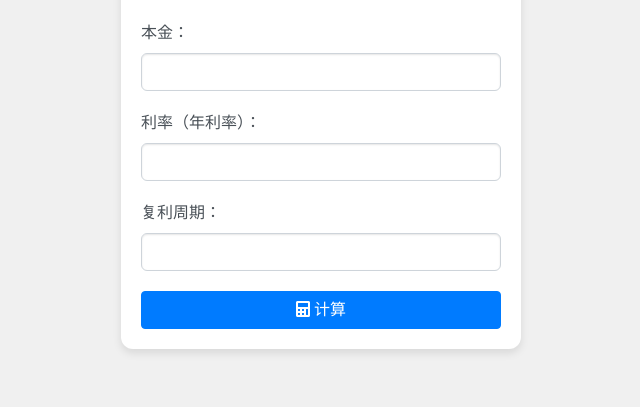
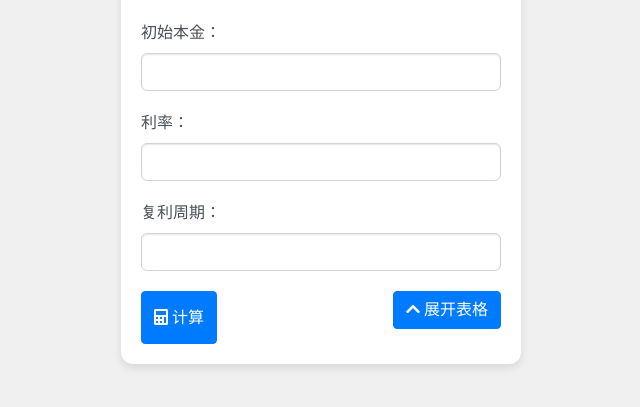
Before and after one commit to RyanZeDev/fulicalc, a plain HTML site: page index.html in a window 1280 px wide. Shown: the part 91-498 px from the top of the page, without its empty margins (319-959 px from the left). Drawn offline with nearby package versions, Linux system fonts and the light colour scheme; a small style sheet from the web is missing.

Commit message:
Update index.html

```diff
--- a/index.html
+++ b/index.html
@@ -77,20 +77,26 @@
       padding: 10px;
       color: #155724;
     }
+
+    /* 新增样式 */
+    #toggleTableBtn {
+      margin-bottom: 15px;
+    }
   </style>
 </head>
 <body>
 
 <div id="calculator">
   <h1 class="mb-4 text-center text-primary">在线复利计算器</h1>
+
   <form id="compoundForm">
     <div class="form-group">
-      <label for="principal">本金：</label>
+      <label for="principal">初始本金：</label>
       <input type="number" class="form-control" id="principal" required>
     </div>
 
     <div class="form-group">
-      <label for="interestRate">利率（年利率）：</label>
+      <label for="interestRate">利率：</label>
       <input type="number" class="form-control" id="interestRate" step="0.01" required>
     </div>
 
@@ -99,16 +105,23 @@
       <input type="number" class="form-control" id="compoundingPeriods" required>
     </div>
 
-    <button type="button" class="btn btn-primary btn-block" onclick="calculateCompoundInterest()">
-      <i class="fas fa-calculator"></i> 计算
-    </button>
+    <div class="d-flex justify-content-between">
+      <button type="button" class="btn btn-primary" onclick="calculateCompoundInterest()">
+        <i class="fas fa-calculator"></i> 计算
+      </button>
+
+      <!-- 修改按钮 -->
+      <button type="button" class="btn btn-primary" id="toggleTableBtn" onclick="toggleTable()">
+        <i class="fas fa-chevron-up"></i> 展开表格
+      </button>
+    </div>
   </form>
 
   <table id="resultTable" class="table mt-4" style="display: none;">
     <thead>
       <tr>
         <th>周期</th>
-        <th>本金</th>
+        <th>本息合计</th>
         <th>利息</th>
         <th>总额</th>
       </tr>
@@ -148,7 +161,7 @@
       let cell4 = row.insertCell(3);
 
       cell1.textContent = i;
-      cell2.textContent = principal.toFixed(2);
+      cell2.textContent = totalAmount.toFixed(2);
       cell3.textContent = interest.toFixed(2);
       cell4.textContent = totalAmount.toFixed(2);
     }
@@ -159,6 +172,20 @@
     document.getElementById('finalResult').style.display = 'block';
     document.getElementById('finalAmount').textContent = totalAmount.toFixed(2);
   }
+
+  // 修改函数
+  function toggleTable() {
+    let table = document.getElementById('resultTable');
+    let btn = document.getElementById('toggleTableBtn');
+
+    if (table.style.display === 'none') {
+      table.style.display = 'table';
+      btn.innerHTML = '<i class="fas fa-chevron-up"></i> 收缩表格';
+    } else {
+      table.style.display = 'none';
+      btn.innerHTML = '<i class="fas fa-chevron-down"></i> 展开表格';
+    }
+  }
 </script>
 
 </body>
```
